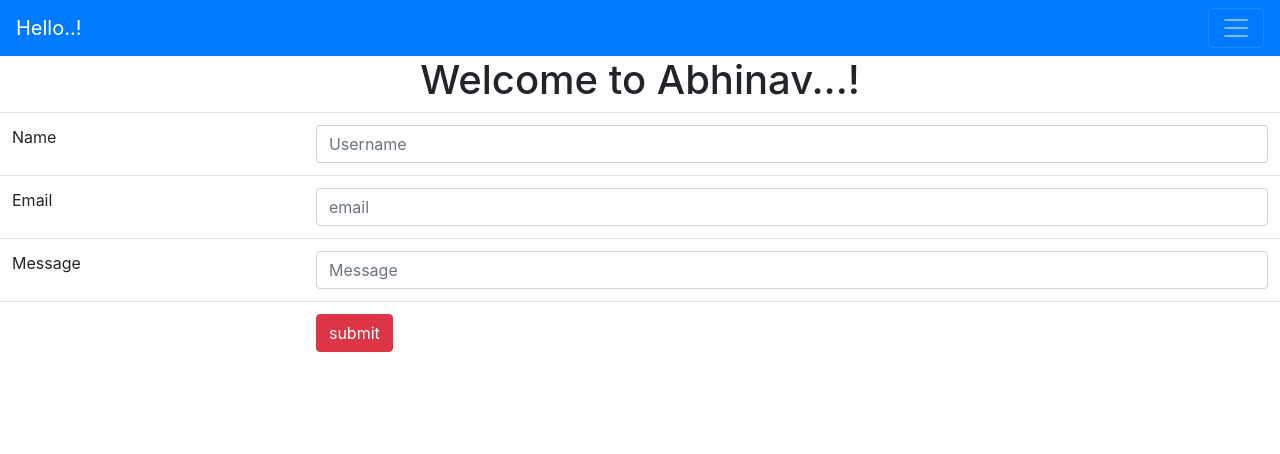
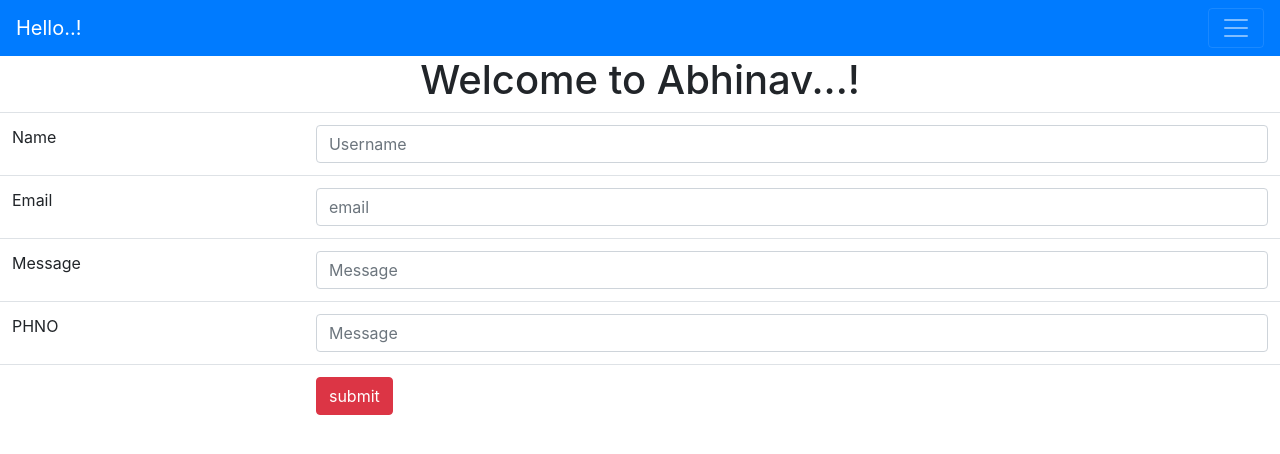
Before and after one commit to abhinavDivakaran/angular1, an Angular app: page / in a window 1280 px wide. Shown: the top 454 px of the page. Built offline with nearby package versions, Linux system fonts and the light colour scheme.

Commit message:
newly added

```diff
--- /dev/null
+++ b/src/app/api.service.ts
@@ -0,0 +1,16 @@
+import { Injectable } from '@angular/core';
+import {HttpClient} from '@angular/common/http';
+
+@Injectable({
+  providedIn: 'root'
+})
+export class ApiService {
+
+  constructor(private http:HttpClient) { }
+
+  insertdata(data){
+    return this.http.post("http://localhost:3456/insert",data);
+  }
+
+
+}
--- a/src/app/app.module.ts
+++ b/src/app/app.module.ts
@@ -1,6 +1,7 @@
 import { BrowserModule } from '@angular/platform-browser';
 import { NgModule } from '@angular/core';
 import{FormsModule} from '@angular/forms';
+import{HttpClientModule} from '@angular/common/http';
 
 import { AppComponent } from './app.component';
 import { NavbarComponent } from './navbar/navbar.component';
@@ -14,7 +15,8 @@ import { ContactUsComponent } from './contact-us/contact-us.component';
   ],
   imports: [
     BrowserModule,
-    FormsModule
+    FormsModule,
+    HttpClientModule
   ],
   providers: [],
   bootstrap: [AppComponent,ContactUsComponent, NavbarComponent ]
--- a/src/app/contact-us/contact-us.component.html
+++ b/src/app/contact-us/contact-us.component.html
@@ -12,6 +12,10 @@
       <td>Message</td>
       <td><input type="text" name="msg" placeholder="Message" class="form-control" ngModel></td>
     </tr>
+    <tr>
+      <td>PHNO</td>
+      <td><input type="text" name="Phno" placeholder="Message" class="form-control" ngModel></td>
+    </tr>
 
     <tr>
       <td></td>
--- a/src/app/contact-us/contact-us.component.ts
+++ b/src/app/contact-us/contact-us.component.ts
@@ -1,6 +1,6 @@
 import { Component, OnInit } from '@angular/core';
 import { NgForm } from '@angular/forms';
-
+import{ApiService} from '../api.service';
 
 @Component({
   selector: 'app-contact-us',
@@ -11,18 +11,22 @@ export class ContactUsComponent implements OnInit {
   getname='';
   getemail='';
   getmessage='';
+  getphno='';
 
 
 
   onclick(data:NgForm){
     console.log(data.value);
-    this.getname=data.value.name;
-    this.getemail=data.value.email;
-    this.getmessage=data.value.msg;
+
+    this.apiservice.insertdata(data.value).subscribe((response)=>{
+
+      console.log(data.value);
+      alert("sucessfull..");
+    });
 
   }
 
-  constructor() { }
+  constructor(private apiservice:ApiService) { }
 
   ngOnInit() {
   }
```
